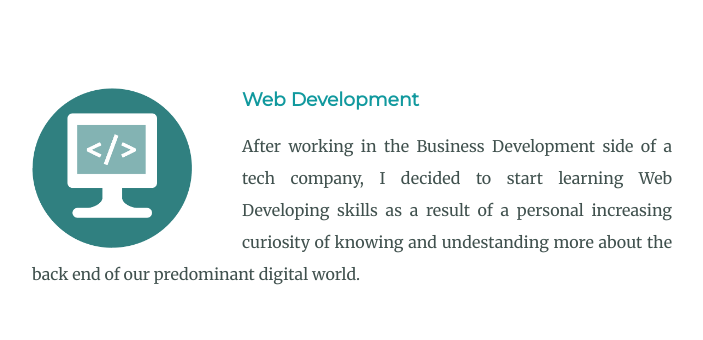
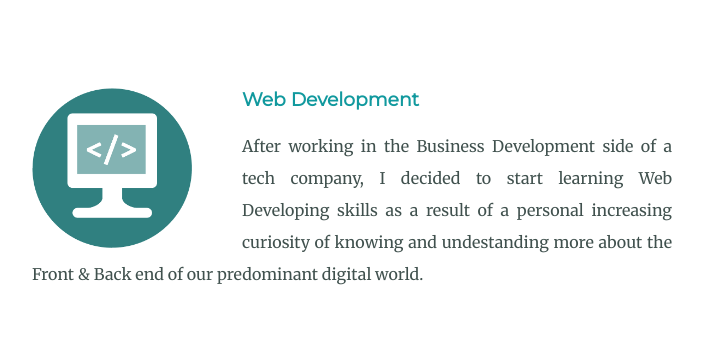
Before and after one commit to yamilopezg21/cv, a plain HTML site: page index.html in a window 1280 px wide. Shown: the part 1540-1880 px from the top of the page, without its empty margins (288-991 px from the left). Drawn offline with Linux system fonts and the light colour scheme.

Commit message:
Update index.html

```diff
--- a/index.html
+++ b/index.html
@@ -34,7 +34,7 @@
         <div class="skill-row">
           <img class="coding-img" src="images/coding-skill.png" alt="coding">
           <h3>Web Development</h3>
-          <p>After working in the Business Development side of a tech company, I decided to start learning Web Developing skills as a result of a personal increasing curiosity of knowing and undestanding more about the back end of our predominant digital world.</p>
+          <p>After working in the Business Development side of a tech company, I decided to start learning Web Developing skills as a result of a personal increasing curiosity of knowing and undestanding more about the Front & Back end of our predominant digital world.</p>
         </div>
         <div class="skill-row">
           <img class="business-img" src="images/business-skill.png" alt="business">
```
